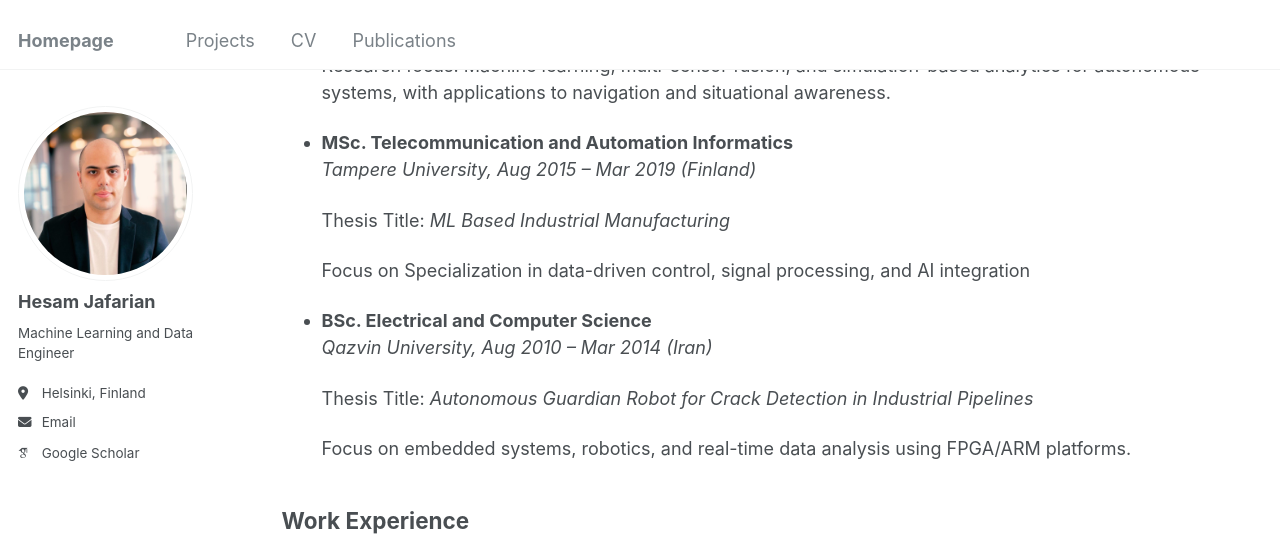
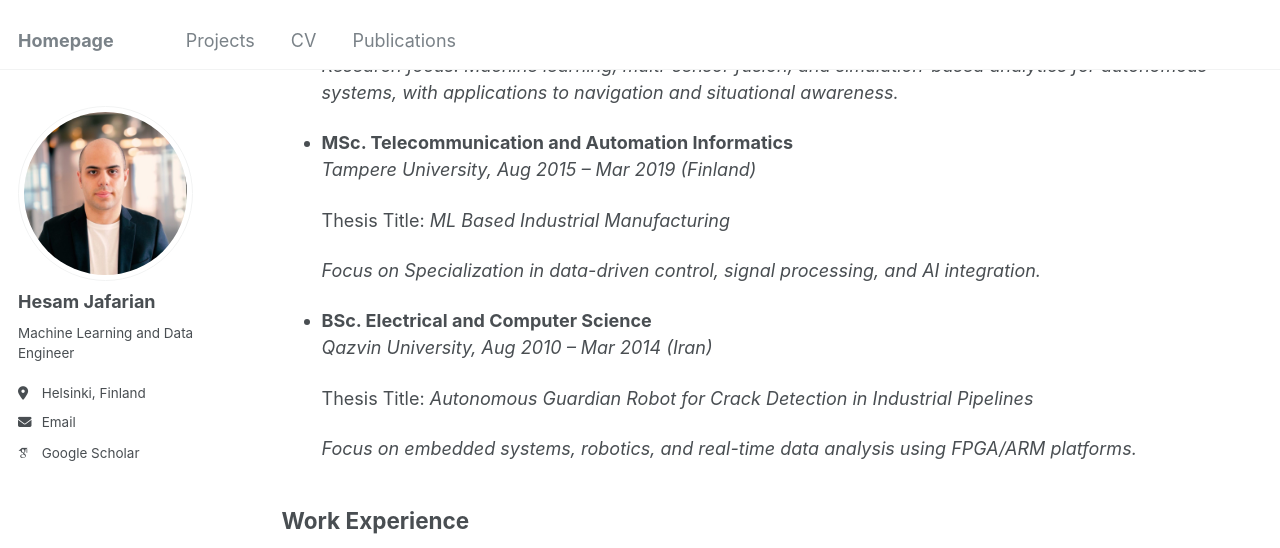
Before and after one commit to hesamjafarian/hesamjafarian.github.io, a Jekyll site: the page built from _pages/cv.md, in a window 1280 px wide and 900 px high, scrolled down 300 px. Shown: the top 548 px of the window. Built offline with Jekyll 4.4.1, drawn with Linux system fonts in a browser that asks for light colours; some web fonts are replaced.

Commit message:
Update cv.md

```diff
--- a/_pages/cv.md
+++ b/_pages/cv.md
@@ -16,21 +16,21 @@ redirect_from:
 
   Thesis Title: *Machine learning, Industrial Autonomous Systems Designs*
 
-  Research focus: Machine learning, multi-sensor fusion, and simulation-based analytics for autonomous systems, with applications to navigation and situational awareness.
+  *Research focus: Machine learning, multi-sensor fusion, and simulation-based analytics for autonomous systems, with applications to navigation and situational awareness.*
 
 - **MSc. Telecommunication and Automation Informatics**
   *Tampere University, Aug 2015 – Mar 2019 (Finland)*
 
   Thesis Title: *ML Based Industrial Manufacturing*
 
-  Focus on Specialization in data-driven control, signal processing, and AI integration
+  *Focus on Specialization in data-driven control, signal processing, and AI integration.*
 
 - **BSc. Electrical and Computer Science**
   *Qazvin University, Aug 2010 – Mar 2014 (Iran)*
 
   Thesis Title: *Autonomous Guardian Robot for Crack Detection in Industrial Pipelines*
 
-  Focus on embedded systems, robotics, and real-time data analysis using FPGA/ARM platforms.
+  *Focus on embedded systems, robotics, and real-time data analysis using FPGA/ARM platforms.*
 
 ## Work Experience
 - **Nokia**
```
